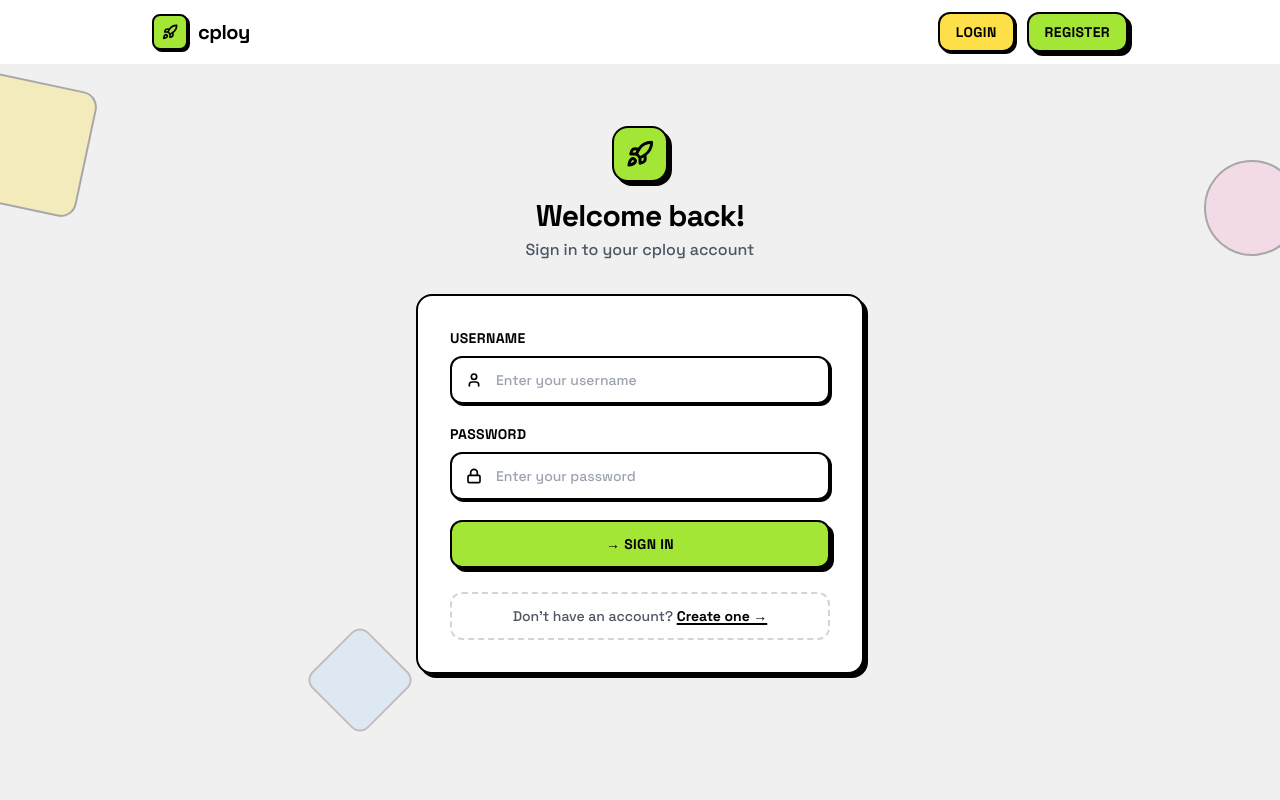
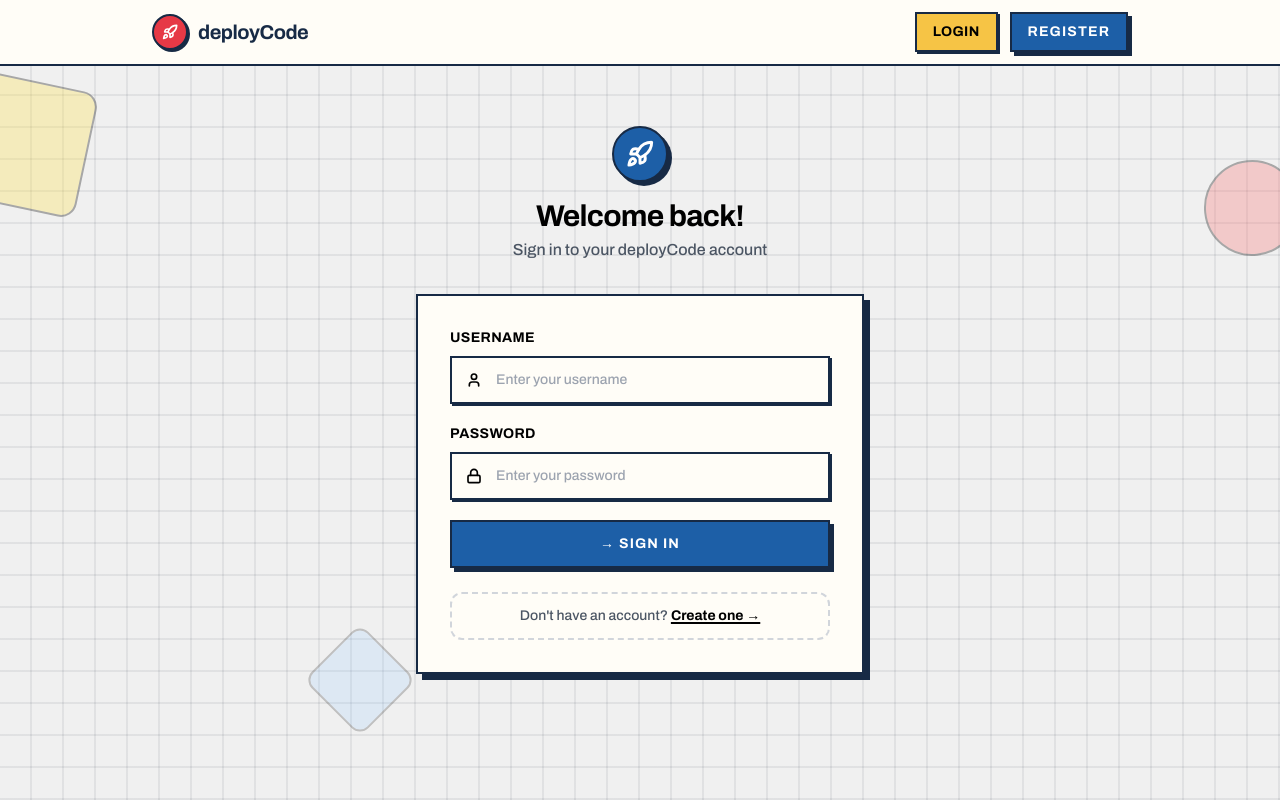
Before and after one commit to Dev-Saurabh-K/deployCode-frontend, a React (Vite) app: page /login in a window 1280 px wide. Built offline with nearby package versions, Linux system fonts and the light colour scheme; no server answers.

Commit message:
Refactor code structure for improved readability and maintainability

```diff
--- a/index.html
+++ b/index.html
@@ -7,10 +7,10 @@
     <link rel="preconnect" href="https://fonts.googleapis.com" />
     <link rel="preconnect" href="https://fonts.gstatic.com" crossorigin />
     <link
-      href="https://fonts.googleapis.com/css2?family=Space+Grotesk:wght@400;500;600;700&family=Space+Mono:wght@400;700&display=swap"
+      href="https://fonts.googleapis.com/css2?family=Archivo:wght@400;500;600;700&family=Archivo+Black&family=Space+Mono:wght@400;700&display=swap"
       rel="stylesheet"
     />
-    <title>cploy — Deploy Your React Apps</title>
+    <title>deployCode — Deploy Your React Apps</title>
   </head>
   <body class="bg-[#f0f0f0] text-black antialiased font-display">
     <div id="root"></div>
--- a/package.json
+++ b/package.json
@@ -1,5 +1,5 @@
 {
-  "name": "cploy-frontend",
+  "name": "deploycode-frontend",
   "private": true,
   "version": "1.0.0",
   "type": "module",
--- a/src/App.jsx
+++ b/src/App.jsx
@@ -7,7 +7,7 @@
 
 export default function App() {
   return (
-    <div className="min-h-screen bg-[#f0f0f0]">
+    <div className="min-h-screen">
       <Navbar />
       <Routes>
         <Route path="/login" element={<LoginPage />} />
--- a/src/api/auth.js
+++ b/src/api/auth.js
@@ -26,15 +26,25 @@
     throw { status: res.status, ...data };
   }
 
-  localStorage.setItem("cploy_token", data.access_token);
+  localStorage.setItem("deployCode_token", data.access_token);
   return data;
 }
 
 export function getToken() {
-  return localStorage.getItem("cploy_token");
+  const token = localStorage.getItem("deployCode_token");
+  if (token) return token;
+
+  // Preserve existing signed-in sessions after the product rename.
+  const legacyToken = localStorage.getItem("cploy_token");
+  if (legacyToken) {
+    localStorage.setItem("deployCode_token", legacyToken);
+    localStorage.removeItem("cploy_token");
+  }
+  return legacyToken;
 }
 
 export function removeToken() {
+  localStorage.removeItem("deployCode_token");
   localStorage.removeItem("cploy_token");
 }
 
--- a/src/components/Navbar.jsx
+++ b/src/components/Navbar.jsx
@@ -7,14 +7,14 @@
   const location = useLocation();
 
   return (
-    <nav className="fixed top-0 z-50 w-full border-b-3 border-black bg-white">
+    <nav className="fixed top-0 z-50 w-full border-b-2 border-[#172a45] bg-[#fffdf7]">
       <div className="mx-auto flex h-16 max-w-5xl items-center justify-between px-4 sm:px-6">
         <Link to="/" className="flex items-center gap-2.5 group">
-          <div className="flex h-9 w-9 items-center justify-center rounded-lg border-2 border-black bg-lime-400 shadow-brutal-sm transition-all group-hover:translate-x-[2px] group-hover:translate-y-[2px] group-hover:shadow-none">
-            <Rocket className="h-4 w-4 text-black" strokeWidth={2.5} />
+          <div className="flex h-9 w-9 items-center justify-center rounded-full border-2 border-[#172a45] bg-[#e63946] shadow-[2px_2px_0_#172a45] transition-all group-hover:translate-x-[2px] group-hover:translate-y-[2px] group-hover:shadow-none">
+            <Rocket className="h-4 w-4 text-white" strokeWidth={2.5} />
           </div>
-          <span className="text-xl font-bold tracking-tight text-black">
-            cploy
+          <span className="text-xl font-black tracking-tight text-[#172a45]">
+            deployCode
           </span>
         </Link>
 
@@ -22,7 +22,7 @@
           {isAuthenticated ? (
             <button
               onClick={logout}
-              className="btn-brutal border-red-500 bg-red-100 text-red-600 shadow-brutal-red hover:bg-red-200 py-2 px-4"
+              className="btn-brutal border-[#172a45] bg-[#e63946] py-2 px-4 text-white hover:bg-[#c92f3b]"
             >
               <LogOut className="h-3.5 w-3.5" strokeWidth={2.5} />
               Logout
@@ -31,17 +31,17 @@
             <>
               <Link
                 to="/login"
-                className={`rounded-xl border-2 border-black px-4 py-2 text-sm font-bold uppercase tracking-wide transition-all ${
+                className={`border-2 border-[#172a45] px-4 py-2 text-sm font-bold uppercase tracking-wide transition-all ${
                   location.pathname === "/login"
-                    ? "bg-yellow-300 shadow-brutal-sm"
-                    : "bg-white hover:bg-gray-100"
+                    ? "bg-[#f6c445] shadow-[2px_2px_0_#172a45]"
+                    : "bg-[#fffdf7] hover:bg-[#f6c445]"
                 }`}
               >
                 Login
               </Link>
               <Link
                 to="/register"
-                className="btn-brutal bg-lime-400 text-black hover:bg-lime-300 py-2 px-4"
+                className="btn-brutal bg-[#1d5fa7] py-2 px-4 text-white hover:bg-[#174f8c]"
               >
                 Register
               </Link>
--- a/src/index.css
+++ b/src/index.css
@@ -8,45 +8,47 @@
   }
 
   body {
-    font-family: "Space Grotesk", system-ui, sans-serif;
+    font-family: "Archivo", system-ui, sans-serif;
+    background-color: #f4f0e6;
+    background-image: linear-gradient(90deg, transparent 95%, rgba(20, 30, 48, 0.07) 95%), linear-gradient(transparent 95%, rgba(20, 30, 48, 0.07) 95%);
+    background-size: 32px 32px;
     -webkit-font-smoothing: antialiased;
     -moz-osx-font-smoothing: grayscale;
   }
 
-  /* Custom scrollbar — neo-brutalism style */
   ::-webkit-scrollbar {
     width: 10px;
   }
 
   ::-webkit-scrollbar-track {
-    background: #f0f0f0;
-    border-left: 2px solid #000;
+    background: #f4f0e6;
+    border-left: 2px solid #172a45;
   }
 
   ::-webkit-scrollbar-thumb {
-    background: #000;
-    border: 2px solid #000;
+    background: #172a45;
+    border: 2px solid #172a45;
   }
 
   ::-webkit-scrollbar-thumb:hover {
-    background: #333;
+    background: #e63946;
   }
 }
 
 @layer components {
   .btn-brutal {
-    @apply relative inline-flex items-center justify-center gap-2 rounded-xl border-2 border-black px-5 py-3 text-sm font-bold uppercase tracking-wide shadow-brutal transition-all duration-150 active:translate-x-[4px] active:translate-y-[4px] active:shadow-none;
+    @apply relative inline-flex items-center justify-center gap-2 border-2 border-[#172a45] px-5 py-3 text-sm font-bold uppercase tracking-[0.08em] shadow-[4px_4px_0_#172a45] transition-all duration-150 active:translate-x-[4px] active:translate-y-[4px] active:shadow-none;
   }
 
   .btn-brutal:hover {
-    @apply translate-x-[2px] translate-y-[2px] shadow-brutal-hover;
+    @apply translate-x-[2px] translate-y-[2px] shadow-[2px_2px_0_#172a45];
   }
 
   .card-brutal {
-    @apply rounded-2xl border-2 border-black bg-white shadow-brutal;
+    @apply border-2 border-[#172a45] bg-[#fffdf7] shadow-[6px_6px_0_#172a45];
   }
 
   .input-brutal {
-    @apply w-full rounded-xl border-2 border-black bg-white px-4 py-3 text-sm font-medium shadow-brutal-sm transition-all duration-150 placeholder:text-gray-400 focus:outline-none focus:shadow-brutal focus:translate-x-[-2px] focus:translate-y-[-2px];
+    @apply w-full border-2 border-[#172a45] bg-[#fffdf7] px-4 py-3 text-sm font-medium shadow-[2px_2px_0_#172a45] transition-all duration-150 placeholder:text-gray-400 focus:outline-none focus:shadow-[4px_4px_0_#e63946] focus:translate-x-[-2px] focus:translate-y-[-2px];
   }
 }
--- a/src/pages/LoginPage.jsx
+++ b/src/pages/LoginPage.jsx
@@ -25,22 +25,22 @@
       {/* Decorative shapes */}
       <div className="pointer-events-none fixed inset-0 overflow-hidden">
         <div className="absolute -left-10 top-20 h-32 w-32 rotate-12 rounded-2xl border-2 border-black bg-yellow-300 opacity-30" />
-        <div className="absolute -right-5 top-40 h-24 w-24 -rotate-6 rounded-full border-2 border-black bg-pink-300 opacity-30" />
+        <div className="absolute -right-5 top-40 h-24 w-24 -rotate-6 rounded-full border-2 border-black bg-red-400 opacity-30" />
         <div className="absolute bottom-20 left-1/4 h-20 w-20 rotate-45 rounded-xl border-2 border-black bg-blue-300 opacity-20" />
-        <div className="absolute bottom-32 right-1/3 h-16 w-16 rounded-full border-2 border-black bg-lime-400 opacity-25" />
+        <div className="absolute bottom-32 right-1/3 h-16 w-16 rounded-full border-2 border-black bg-yellow-300 opacity-25" />
       </div>
 
       <div className="relative w-full max-w-md">
         {/* Logo */}
         <div className="mb-8 text-center">
-          <div className="mb-4 inline-flex h-14 w-14 items-center justify-center rounded-2xl border-2 border-black bg-lime-400 shadow-brutal">
-            <Rocket className="h-7 w-7 text-black" strokeWidth={2.5} />
+          <div className="mb-4 inline-flex h-14 w-14 items-center justify-center rounded-full border-2 border-[#172a45] bg-[#1d5fa7] shadow-[4px_4px_0_#172a45]">
+            <Rocket className="h-7 w-7 text-white" strokeWidth={2.5} />
           </div>
           <h1 className="text-3xl font-bold tracking-tight text-black">
             Welcome back!
           </h1>
           <p className="mt-1 text-base font-medium text-gray-600">
-            Sign in to your cploy account
+            Sign in to your deployCode account
           </p>
         </div>
 
@@ -83,7 +83,7 @@
             <button
               type="submit"
               disabled={isLoading}
-              className="btn-brutal w-full bg-lime-400 text-black hover:bg-lime-300 disabled:opacity-50 disabled:cursor-not-allowed"
+              className="btn-brutal w-full bg-[#1d5fa7] text-white hover:bg-[#174f8c] disabled:opacity-50 disabled:cursor-not-allowed"
             >
               {isLoading ? (
                 <>
--- a/src/pages/RegisterPage.jsx
+++ b/src/pages/RegisterPage.jsx
@@ -42,20 +42,20 @@
         <div className="absolute -right-10 top-24 h-36 w-36 -rotate-12 rounded-2xl border-2 border-black bg-cyan-300 opacity-30" />
         <div className="absolute -left-5 top-48 h-24 w-24 rotate-6 rounded-full border-2 border-black bg-yellow-300 opacity-30" />
         <div className="absolute bottom-24 right-1/4 h-20 w-20 -rotate-45 rounded-xl border-2 border-black bg-pink-300 opacity-20" />
-        <div className="absolute bottom-40 left-1/3 h-14 w-14 rounded-full border-2 border-black bg-lime-400 opacity-25" />
+        <div className="absolute bottom-40 left-1/3 h-14 w-14 rounded-full border-2 border-black bg-yellow-300 opacity-25" />
       </div>
 
       <div className="relative w-full max-w-md">
         {/* Logo */}
         <div className="mb-8 text-center">
-          <div className="mb-4 inline-flex h-14 w-14 items-center justify-center rounded-2xl border-2 border-black bg-pink-400 shadow-brutal">
-            <Rocket className="h-7 w-7 text-black" strokeWidth={2.5} />
+          <div className="mb-4 inline-flex h-14 w-14 items-center justify-center rounded-full border-2 border-[#172a45] bg-[#e63946] shadow-[4px_4px_0_#172a45]">
+            <Rocket className="h-7 w-7 text-white" strokeWidth={2.5} />
           </div>
           <h1 className="text-3xl font-bold tracking-tight text-black">
             Create your account
           </h1>
           <p className="mt-1 text-base font-medium text-gray-600">
-            Get started with cploy
+            Get started with deployCode
           </p>
         </div>
 
@@ -120,7 +120,7 @@
             <button
               type="submit"
               disabled={isLoading}
-              className="btn-brutal w-full bg-pink-400 text-black hover:bg-pink-300 disabled:opacity-50 disabled:cursor-not-allowed"
+              className="btn-brutal w-full bg-[#e63946] text-white hover:bg-[#c92f3b] disabled:opacity-50 disabled:cursor-not-allowed"
             >
               {isLoading ? (
                 <>
--- a/tailwind.config.js
+++ b/tailwind.config.js
@@ -24,7 +24,7 @@
         "brutal-emerald": "4px 4px 0px 0px #10b981",
       },
       fontFamily: {
-        display: ["'Space Grotesk'", "system-ui", "sans-serif"],
+        display: ["'Archivo'", "system-ui", "sans-serif"],
         mono: ["'Space Mono'", "monospace"],
       },
       animation: {
```
Also changed, not shown: src/pages/DeployPage.jsx (+53 -4 lines), 7 other files (tests, documents, lock files or other folders).
